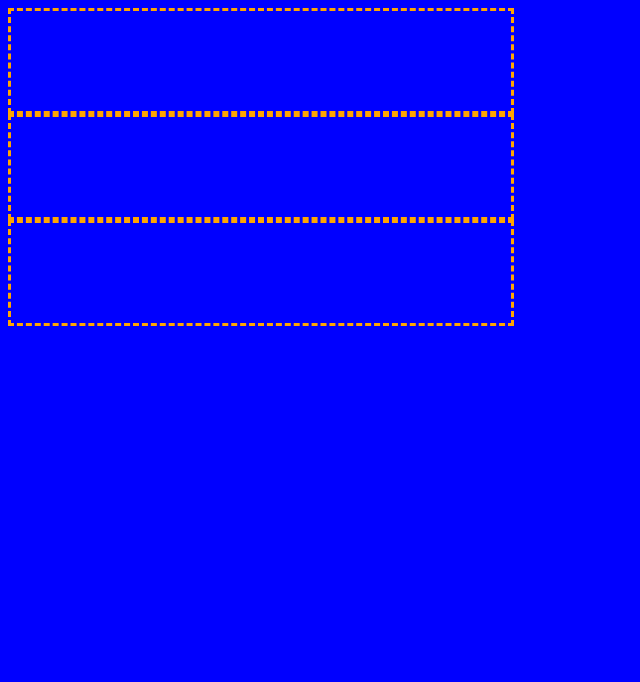
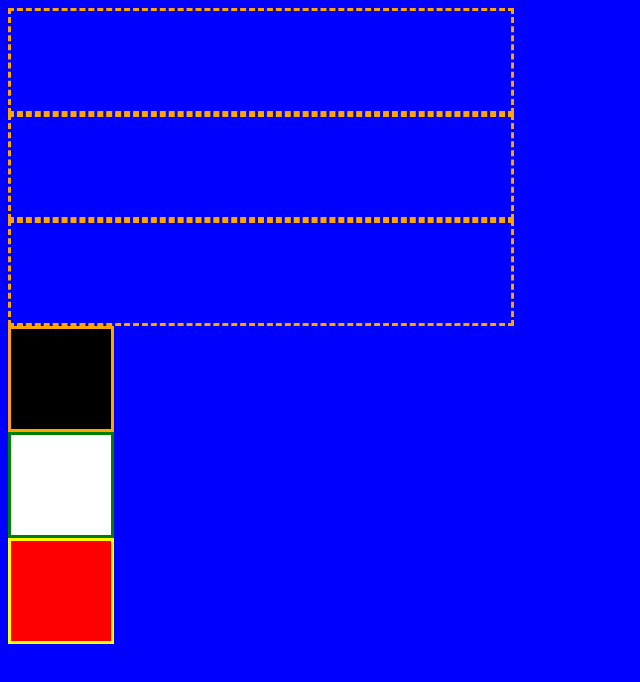
Before and after one commit to abislam/react-styling, a React (Create React App) app: page / in a window 1280 px wide. Shown: the top 682 px of the page, without its empty margins (0-640 px from the left). Built offline with nearby package versions, Linux system fonts and the light colour scheme.

Commit message:
Block component completed

```diff
--- a/src/App.js
+++ b/src/App.js
@@ -1,12 +1,19 @@
 import React from 'react';
 import './App.css';
 import Rectangle from "./components/Rectangle";
+import Block from "./components/Block";
+
 function App() {
   return (
     <div className="App">
       <Rectangle/>
       <Rectangle/>
       <Rectangle/>
+
+      <Block borderColor={"Orange"} backgroundColor={"Black"}/>
+      <Block borderColor={"Green"} backgroundColor={"White"}/>
+      <Block borderColor={"Yellow"} backgroundColor={"Red"}/>
+
     </div>
   );
 }
--- a/src/components/Block.js
+++ b/src/components/Block.js
@@ -1,18 +1,18 @@
 import React from "react";
 
-function Block(){
+function Block(props){
 
     const blockStyle = {
         height: "100px",
         width: "100px",
-        borderColor: "orange",
-        borderStyle: "dashed",
-        borderWeight: "3px",
-        backgroundColor: "blue"
+        borderColor: props.borderColor,
+        borderStyle: "solid",
+        borderWeight: "2px",
+        backgroundColor: props.backgroundColor
     }
 
     return(
-        <div style={bloclStyle}></div>
+        <div style={blockStyle}></div>
     )
 }
 
```
